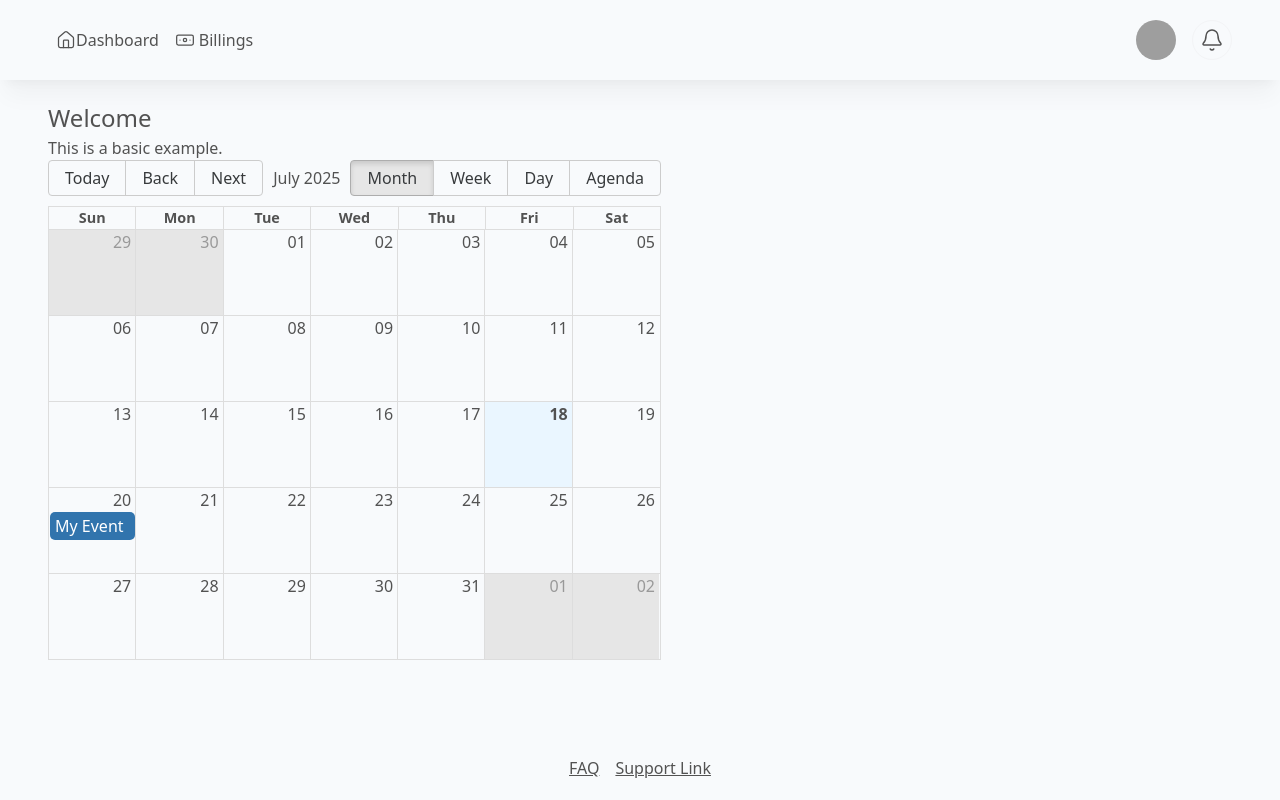
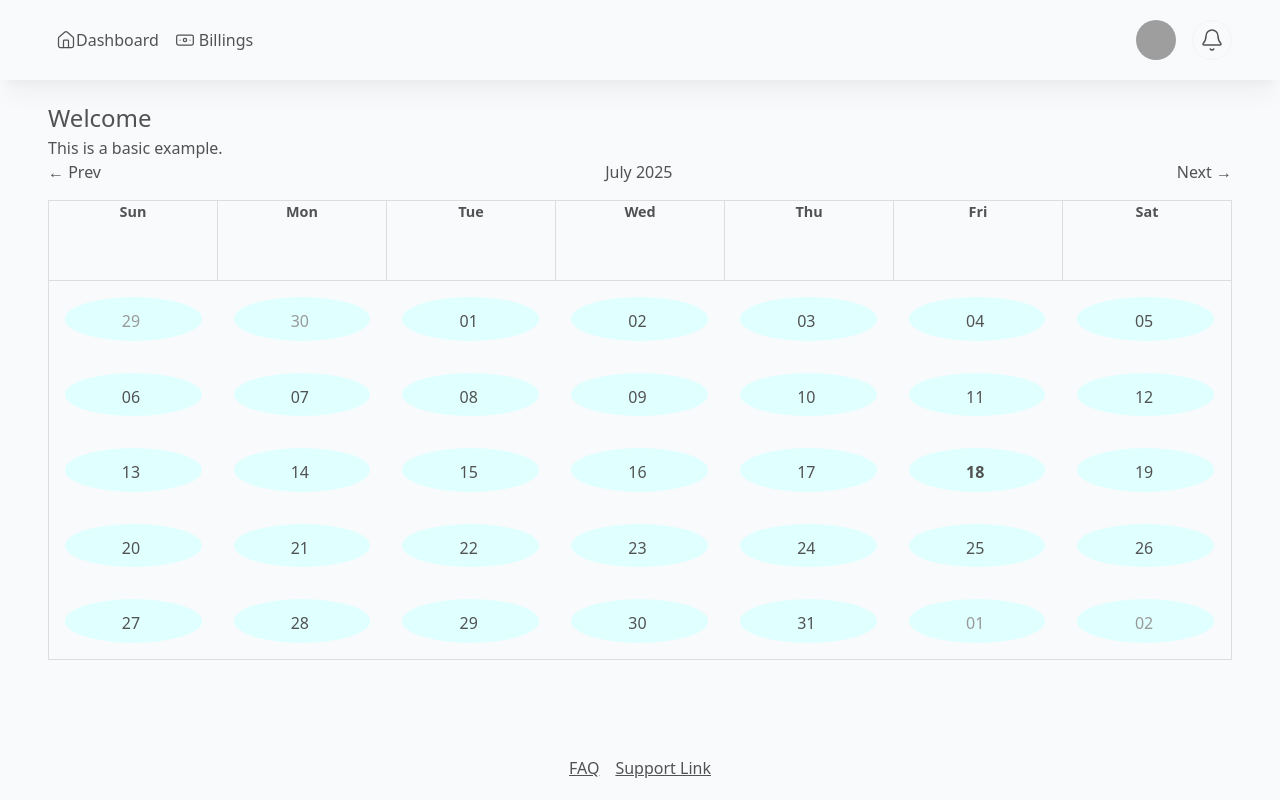
Before and after one commit to marjanovic-milos/fitness-app-frontend, a Next.js app: page /client in a window 1280 px wide. Built offline with nearby package versions, Linux system fonts and the light colour scheme; grey boxes are pictures that could not be loaded.

Commit message:
adding calenadar styles

```diff
--- a/src/app/client/page.js
+++ b/src/app/client/page.js
@@ -7,8 +7,8 @@ export default function Home() {
   const { t } = useTranslation();
 
   return (
-    <div className={"xl:px-12 px-6"}>
-      <div className="py-5">
+    <div className={"xl:px-12 px-6 w-full"}>
+      <div className='py-5'>
         <h1>{t("welcome")}</h1>
         <p>{t("description")}</p>
         <CoreCalendar />
--- a/src/app/components/CoreCalendar/CoreCalendar.js
+++ b/src/app/components/CoreCalendar/CoreCalendar.js
@@ -1,9 +1,9 @@
 import React from "react";
 import "react-big-calendar/lib/css/react-big-calendar.css";
-// import "react-big-calendar/lib/sass/styles";
 // import "react-big-calendar/lib/addons/dragAndDrop/styles";
 import { Calendar, momentLocalizer } from "react-big-calendar";
 import moment from "moment";
+import classes from "./CoreCalendar.module.css";
 
 const CoreCalendar = () => {
   const localizer = momentLocalizer(moment);
@@ -15,21 +15,45 @@ const CoreCalendar = () => {
     },
   ];
 
+  const CustomEvent = ({ event }) => {
     return (
+      <div className='bg-purple-200 p-1 rounded text-sm'>
+        📝 <strong>{event.title}</strong>
+      </div>
+    );
+  };
+
+  const CustomToolbar = (toolbar) => {
+    return (
+      <div className='flex justify-between items-center mb-4'>
+        <button onClick={() => toolbar.onNavigate("PREV")}>← Prev</button>
+        <div>{toolbar.label}</div>
+        <button onClick={() => toolbar.onNavigate("NEXT")}>Next →</button>
+      </div>
+    );
+  };
+  return (
+    <div className={classes.root}>
       <Calendar
         localizer={localizer}
         events={events}
-      startAccessor="start"
-      endAccessor="end"
-      style={{ height: 500, width: "100%" }}
+        startAccessor='start'
+        endAccessor='end'
+        style={{ height: 500 }}
         selectable={true}
         onSelectSlot={(slotInfo) => {
           console.log("Selected slot", slotInfo);
+        }}
+        views={["month"]}
+        components={{
+          event: CustomEvent,
+          toolbar: CustomToolbar,
         }}
         //   onSelectEvent={(event) => {
         //     console.log("Selected event", event);
         //   }}
       />
+    </div>
   );
 };
 
--- a/src/app/components/CoreCalendar/CoreCalendar.module.css
+++ b/src/app/components/CoreCalendar/CoreCalendar.module.css
@@ -0,0 +1,3 @@
+.root {
+  /* background-color: lightblue; */
+}
--- a/src/app/globals.css
+++ b/src/app/globals.css
@@ -24,3 +24,22 @@
     --color-accent: #f59e0b;
   }
 }
+
+.rbc-day-bg {
+  background-color: lightcyan !important;
+  border: none !important;
+  margin: 1rem;
+  border-radius: 50%;
+}
+
+.rbc-date-cell {
+  display: flex;
+  justify-content: center;
+  align-items: center;
+}
+.rbc-row {
+  height: 80px;
+}
+.rbc-month-row {
+  border: none !important;
+}
```
Lines whose indentation alone changed are shown as unchanged.
